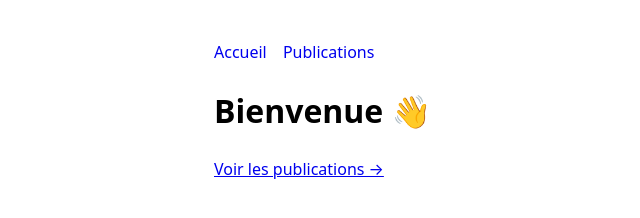
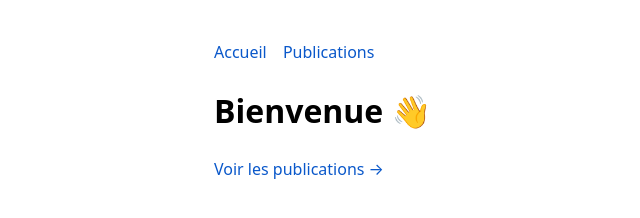
Before and after one commit to Albanpancarte0/ego-bots-site, an Eleventy site: page src/index.njk in a window 1280 px wide. Shown: the whole page, without its empty margins (26-666 px from the left). Built offline with nearby package versions, Linux system fonts and the light colour scheme; Eleventy itself is replaced by a stand-in of ours; files that its build step writes are made by us from their sources.

Commit message:
Update base.njk

```diff
--- a/src/_includes/layouts/base.njk
+++ b/src/_includes/layouts/base.njk
@@ -4,6 +4,7 @@
   <meta charset="utf-8" />
   <meta name="viewport" content="width=device-width,initial-scale=1" />
   <title>{{ title or "Site" }}</title>
+  <link rel="stylesheet" href="{{ '/style.css' | url }}">
   <style>
     body{font-family:system-ui,-apple-system,Segoe UI,Roboto,Helvetica,Arial,sans-serif;max-width:800px;margin:40px auto;padding:0 16px;line-height:1.55}
     nav{margin-bottom:20px}
```
